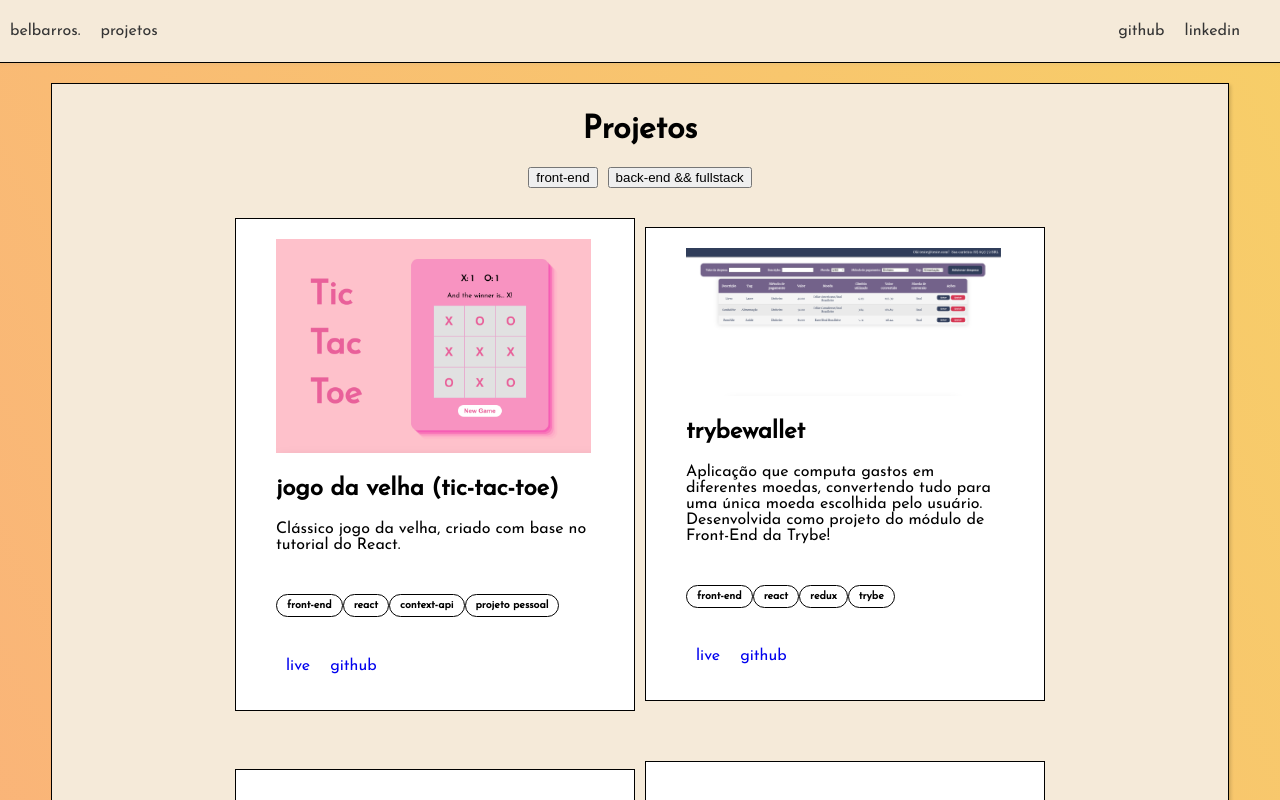
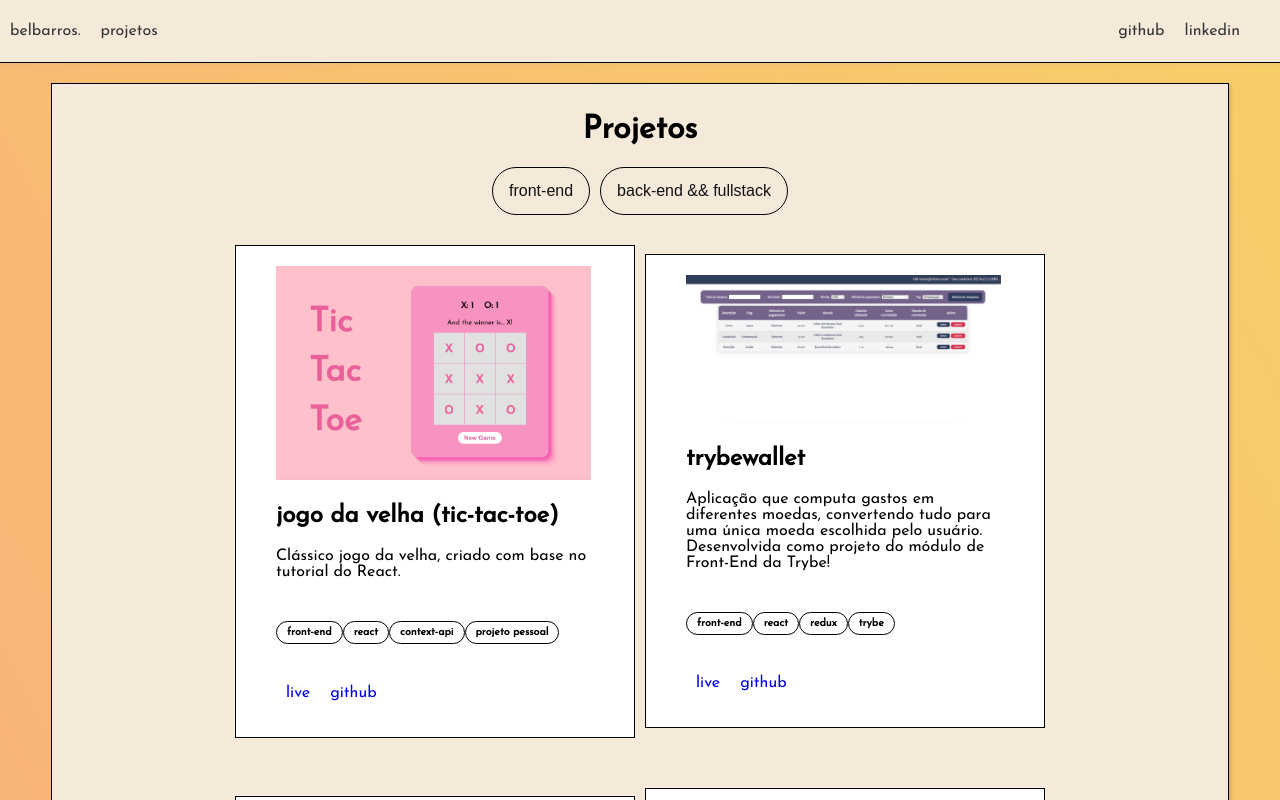
Before and after one commit to belbarros/bel-barros-porftolio, a React (Create React App) app: page /projetos in a window 1280 px wide. Shown: the top 800 px of the page. Built offline with nearby package versions, Linux system fonts and the light colour scheme.

Commit message:
Update =)

```diff
--- a/src/content/projects.js
+++ b/src/content/projects.js
@@ -22,7 +22,7 @@ const projects = [
   },
   {
     name: "to-do list",
-    link: "",
+    link: "https://to-do-list-sigma-lemon.vercel.app/",
     repository: "https://github.com/belbarros/to-do-list",
     description: "Simples aplicação de lista de afazeres, utilizando contextAPI para gerenciar seu estado.",
     img: "",
@@ -63,7 +63,34 @@ const projects = [
     description: "Lista com filtros de planetas do universo de Star Wars usando Context API e Hooks para controlar os estados globais. Desenvolvido como projeto do módulo de Front-End da Trybe!",
     img: "",
     tags: ["front-end", "react", "context-api", "trybe"]
-
+  },
+  {
+    name: "talker manager",
+    repository: "https://github.com/belbarros/talker-manager",
+    description: "API de cadastro de palestrantes. Desenvolvido como projeto do módulo de Back-End da Trybe!",
+    img: "",
+    tags: ["back-end", "node.js", "express", "API", "trybe"]
+  },
+  {
+    name: "all for one",
+    repository: "https://github.com/belbarros/all-for-one",
+    description: "Projeto para fixação do conteúdo de MySQL, praticando a criação de queries. Desenvolvido como projeto do módulo de Back-End da Trybe!",
+    img: "",
+    tags: ["back-end", "mySQL", "banco de dados", "trybe"]
+  },
+  {
+    name: "one for all",
+    repository: "https://github.com/belbarros/one-for-all",
+    description: "Projeto para fixação do conteúdo de MySQL, agora para praticar a criação de queries mais complexas e a normalização de um banco não normalizado. Desenvolvido como projeto do módulo de Back-End da Trybe!",
+    img: "",
+    tags: ["back-end", "mySQL", "banco de dados", "trybe"]
+  },
+  {
+    name: "docker to-do list",
+    repository: "https://github.com/belbarros/docker-todo-list",
+    description: "Projeto de fixação dos conhecimentos da ferramenta Docker, onde foram criados containers para aplicação front-end, back-end e a sua conexão para funcionarem juntos. Desenvolvido como projeto do módulo de Back-End da Trybe!",
+    img: "",
+    tags: ["back-end", "fullstack", "docker", "trybe"]
   }
 ];
 
@@ -72,3 +99,4 @@ export default projects;
 // Pegar os projetos que faltam na Trybe.
 // https://github.com/tryber/sd-022-a-project-shopping-cart
 // https://github.com/tryber/sd-022-a-project-frontend-online-store
+// ** Checar os de back-end também.
--- a/src/pages/Projects.css
+++ b/src/pages/Projects.css
@@ -28,6 +28,36 @@
     gap: 10px;
 }
 
+.links button {
+    align-items: center;
+    background-color: transparent;
+    border: 1px solid black;
+    border-radius: 24px;
+    box-sizing: border-box;
+    color: #111;
+    cursor: pointer;
+    font-size: 16px;
+    height: 48px;
+    justify-content: center;
+    line-height: 24px;
+    max-width: 100%;
+    padding: 0 16px;
+    text-align: center;
+    text-decoration: none;
+    touch-action: manipulation;
+}
+
+.links button:focus {
+  background-color: #f7ce68;
+  outline: 0;
+}
+
+.links button:hover {
+  outline: 0;
+  background-color: #fbab7e;
+}
+
+
 .home-button {
     background-color: white;
     padding: 10px 20px;
--- a/src/pages/Projects.js
+++ b/src/pages/Projects.js
@@ -12,16 +12,16 @@ export default function Projects() {
     filterContent();
   }, [frontFilter]);
 
-
   const filterContent = () => {
-        let content = projects;
+    let content = projects.filter((project) =>
+      project.tags.includes("front-end")
+    );
 
     if (!frontFilter) {
-            content = projects.filter((project) => project.tags.includes('projeto pessoal'));
-            console.log(content)
+      content = projects.filter((project) => project.tags.includes("back-end"));
     }
     return content;
-    }
+  };
 
   let siteContent = filterContent();
 
@@ -32,10 +32,12 @@ export default function Projects() {
         <h1>Projetos</h1>
         <div className="links">
           <button onClick={() => setFrontFilter(true)}>front-end</button>
-            <button onClick={() => setFrontFilter(false)}>back-end && fullstack</button>
+          <button onClick={() => setFrontFilter(false)}>
+            back-end && fullstack
+          </button>
         </div>
         <div className="project-cards">
-            {console.log(siteContent)}
+          {siteContent.length === 0 && <p>Ops! Nenhum projeto para exibir.</p>}
           {siteContent.map((project) => (
             <ProjectCard project={project} key={project.name} />
           ))}
```
Lines whose indentation alone changed are shown as unchanged.
